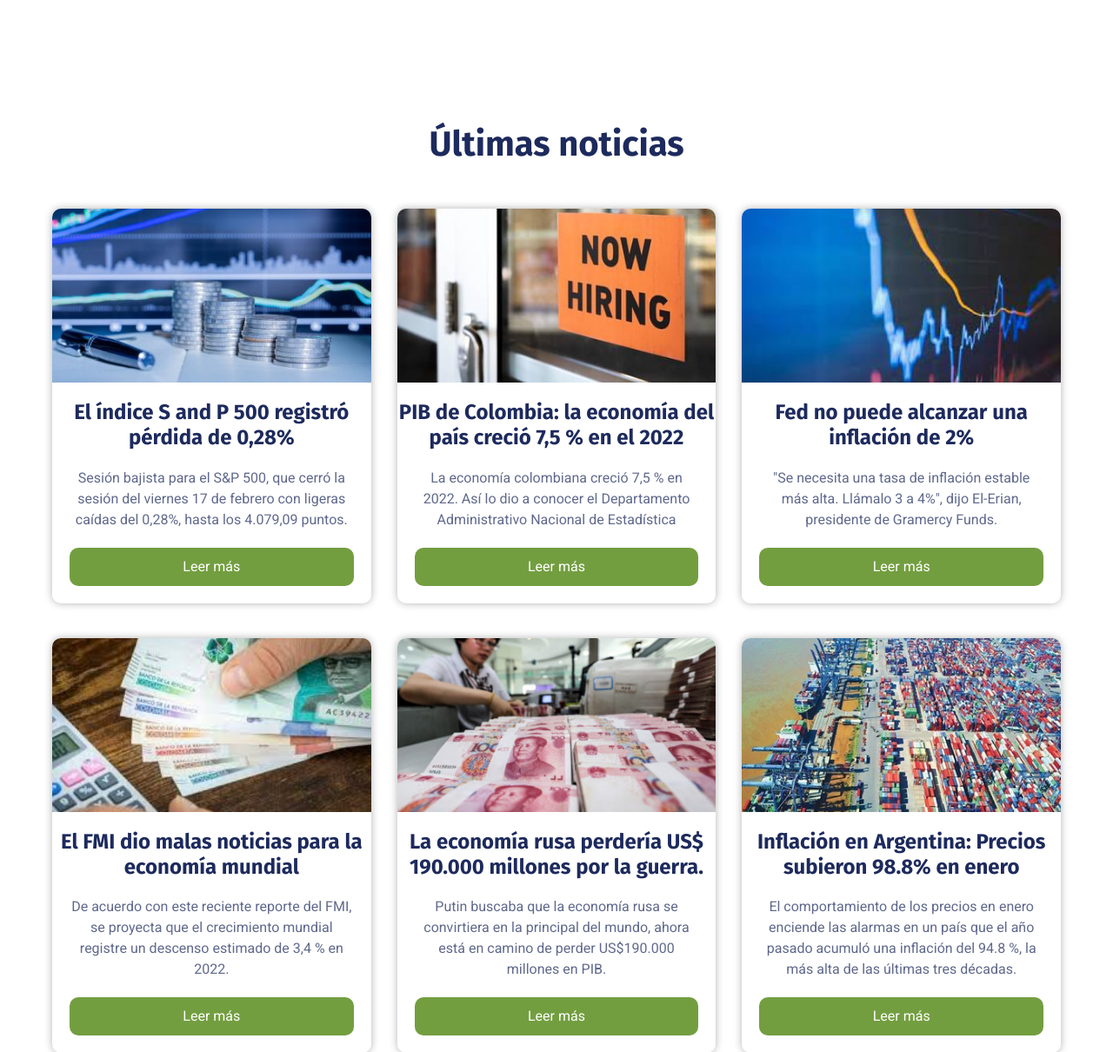
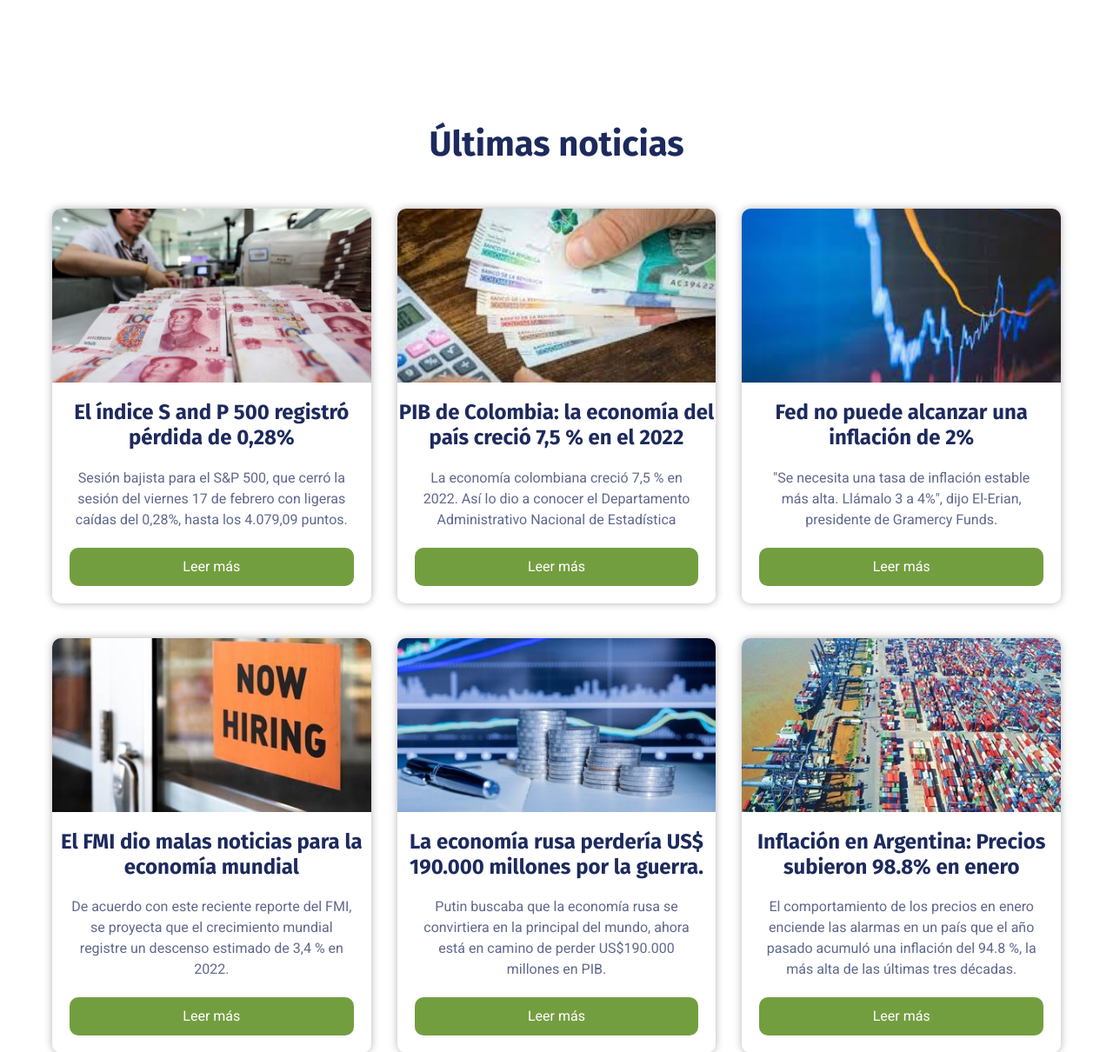
Before and after one commit to No-Country/C9-06t-django, a Django app: page / in a window 1280 px wide. Shown: the part 2361-3571 px from the top of the page at 87% size. Run offline with Django 3.2, Linux system fonts and the light colour scheme; some libraries are stand-ins or nearby versions.

Commit message:
edit noticias

```diff
--- a/templates/base/index.html
+++ b/templates/base/index.html
@@ -190,7 +190,7 @@
         <a href="{% url 'noticias1' %}">Leer más</a>
       </div>
       <div class="latest-news-card">
-        <img src="/static/img/noticias/noticias2.jpg" alt="Noticia 2">
+        <img src="/static/img/noticias/noticias2.jpeg" alt="Noticia 2">
         <h3 class="text-center">PIB de Colombia: la economía del país creció 7,5 % en el 2022</h3>
         <p>La economía colombiana creció 7,5 % en 2022. Así lo dio a conocer el Departamento Administrativo Nacional de Estadística</p>
         <a href="{% url 'noticias2' %}"">Leer más</a>
@@ -202,19 +202,19 @@
         <a href="{% url 'noticias3' %}"">Leer más</a>
       </div>
       <div class="latest-news-card">
-        <img src="/static/img/noticias/noticias4.jpeg" alt="Noticia 3">
+        <img src="/static/img/noticias/noticias4.jpg" alt="Noticia 4">
         <h3>El FMI dio malas noticias para la economía mundial</h3>
         <p>De acuerdo con este reciente reporte del FMI, se proyecta que el crecimiento mundial registre un descenso estimado de 3,4 % en 2022.</p>
         <a href="{% url 'noticias4' %}"">Leer más</a>
       </div>
       <div class="latest-news-card">
-        <img src="/static/img/noticias/noticias5.jpg" alt="Noticia 3">
+        <img src="/static/img/noticias/noticias5.jpg" alt="Noticia 5">
         <h3 class="text-center">La economía rusa perdería US$ 190.000 millones por la guerra.</h3>
         <p>Putin buscaba que la economía rusa se convirtiera en la principal del mundo, ahora está en camino de perder US$190.000 millones en PIB.</p>
         <a href="{% url 'noticias5' %}"">Leer más</a>
       </div>
       <div class="latest-news-card">
-        <img src="/static/img/noticias/noticias6.jpg" alt="Noticia 3">
+        <img src="/static/img/noticias/noticias6.jpg" alt="Noticia 6">
         <h3>Inflación en Argentina: Precios subieron 98.8% en enero</h3>
         <p>El comportamiento de los precios en enero enciende las alarmas en un país que el año pasado acumuló una inflación del 94.8 %, la más alta de las últimas tres décadas.</p>
         <a href="{% url 'noticias6' %}"">Leer más</a>
--- a/templates/news/noticias4.html
+++ b/templates/news/noticias4.html
@@ -20,7 +20,7 @@
   <div class="container p-5 h-100">
     <div class="row d-flex justify-content-center align-items-center h-100">
       <div class="card mb-3">
-        <img class="card-img-top"" src="/static/img/noticias/bannernew2.jpg" alt="Card image cap">
+        <img class="card-img-top"" src="/static/img/noticias/bannernew4.jpg" alt="Card image cap">
         <div class="card-body">
           <h2 class="card-title text-center">El FMI dio malas noticias para la economía mundial de cara al futuro</h2>
           <br>
--- a/templates/news/noticias5.html
+++ b/templates/news/noticias5.html
@@ -21,7 +21,7 @@
   <div class="container p-5 h-100">
     <div class="row d-flex justify-content-center align-items-center h-100">
       <div class="card mb-3">
-        <img class="card-img-top"" src="/static/img/noticias/bannernew2.jpg" alt="Card image cap">
+        <img class="card-img-top"" src="/static/img/noticias/bannernew5.jpg" alt="Card image cap">
         <div class="card-body">
           <h2 class="card-title text-center">La economía rusa perdería US$ 190.000 millones por la guerra en Ucrania</h2>
           <br>
--- a/templates/news/noticias6.html
+++ b/templates/news/noticias6.html
@@ -18,7 +18,7 @@
   <div class="container p-5 h-100">
     <div class="row d-flex justify-content-center align-items-center h-100">
       <div class="card mb-3">
-        <img class="card-img-top"" src="/static/img/noticias/bannernew2.jpg"
+        <img class="card-img-top"" src="/static/img/noticias/bannernew6.jpg"
         alt="Card image cap">
         <div class="card-body">
           <h2 class="card-title text-center">
```
Also changed, not shown: exmoney/settings.py (+16 -16 lines), static/img/noticias/bannernew4.jpg (added), static/img/noticias/bannernew5.jpg (added), static/img/noticias/bannernew6.jpg (added), static/img/noticias/noticias1.jpg, static/img/noticias/noticias2.jpeg (renamed from static/img/noticias/noticias4.jpeg), static/img/noticias/noticias4.jpg (renamed from static/img/noticias/noticias2.jpg), static/img/noticias/noticias5.jpg.
